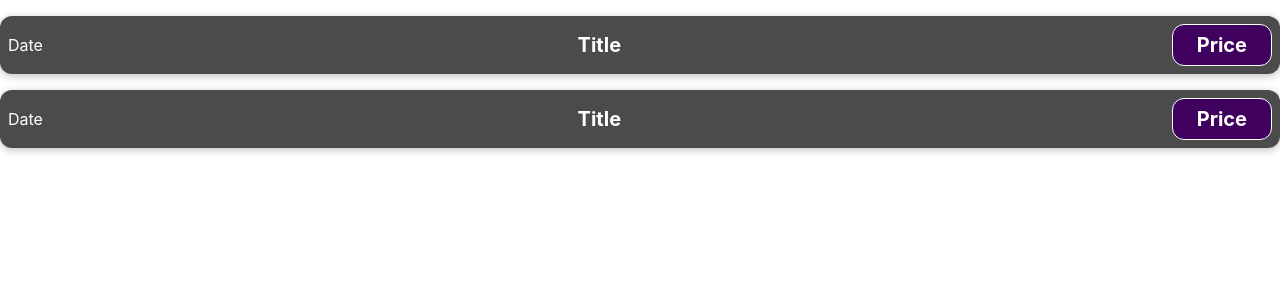
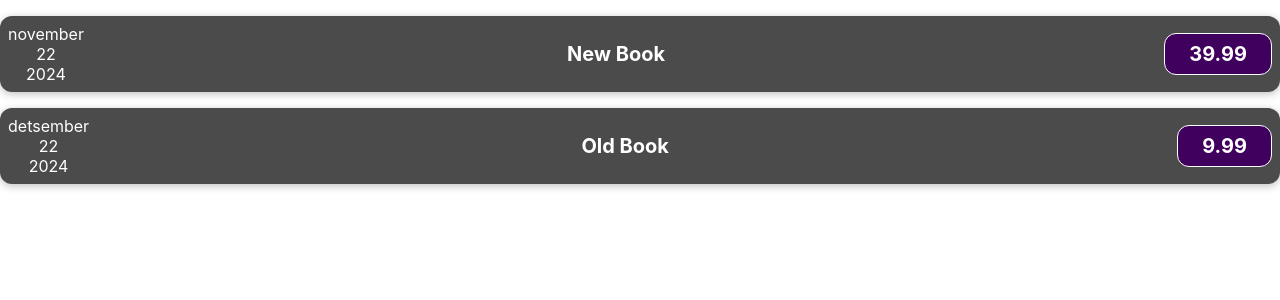
Before and after one commit to tanelp22/expenses-http, a React (Create React App) app: page / in a window 1280 px wide. Shown: the top 300 px of the page. Built offline with nearby package versions, Linux system fonts and the light colour scheme.

Commit message:
Data display from new component

```diff
--- a/src/App.js
+++ b/src/App.js
@@ -2,10 +2,26 @@ import './App.css'
 import ExpenceItem from './components/ExpenceItem';
 
 function App() {
+  const expenses=[
+   {date: new Date(2024,10,22),
+    title: "New Book",
+    price: 39.99
+   },
+   {date: new Date(2024,11,22),
+    title: "Old Book",
+    price: 9.99
+   }
+  ]
+
+
   return (
     <div className="App">
-      <ExpenceItem />
-      <ExpenceItem />
+      <ExpenceItem
+      data={expenses[0]}
+      />
+      <ExpenceItem
+      data={expenses[1]}
+      />
     </div>
   );
 }
--- /dev/null
+++ b/src/components/ExpenceDate.js
@@ -0,0 +1,17 @@
+import React from 'react'
+
+const ExpenceDate = (props) => {
+  const day=props.date.toLocaleString('et-EE', {day: '2-digit'})
+  const month=props.date.toLocaleString('et-EE', {month: 'long'})
+  const year=props.date.getFullYear()
+
+  return (
+    <div>
+        <div>{month}</div>
+        <div>{day}</div>
+        <div>{year}</div>
+    </div>
+  )
+}
+
+export default ExpenceDate
--- a/src/components/ExpenceItem.js
+++ b/src/components/ExpenceItem.js
@@ -1,13 +1,14 @@
 import React from 'react'
 import "./ExpenceItem.css"
+import ExpenceDate from './ExpenceDate'
 
-const ExpenceItem = () => {
+const ExpenceItem = (props) => {
   return (
     <div className='expense-item'>
-    <div>Date</div>
+      <ExpenceDate date={props.data.date} />
     <div className='expense-item__description'>
-      <h2>Title</h2>
-      <div className='expense-item__price'>Price</div>
+      <h2>{props.data.title}</h2>
+      <div className='expense-item__price'>{props.data.price}</div>
     </div>
     </div>
   )
```
